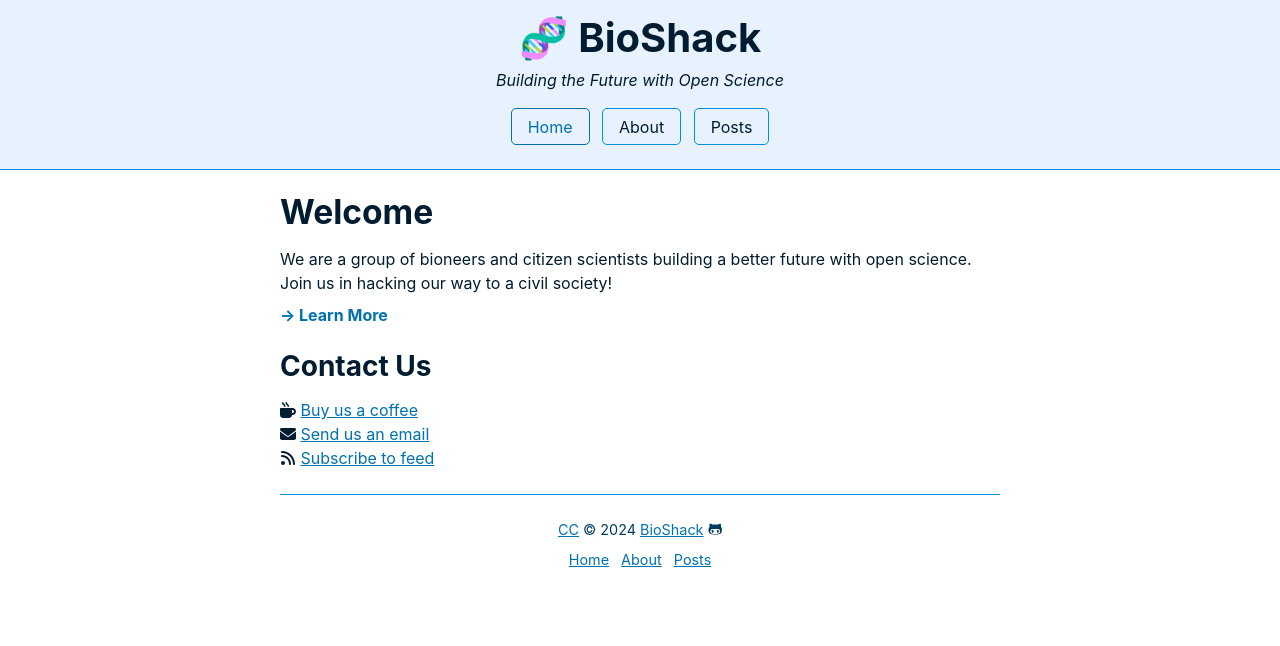
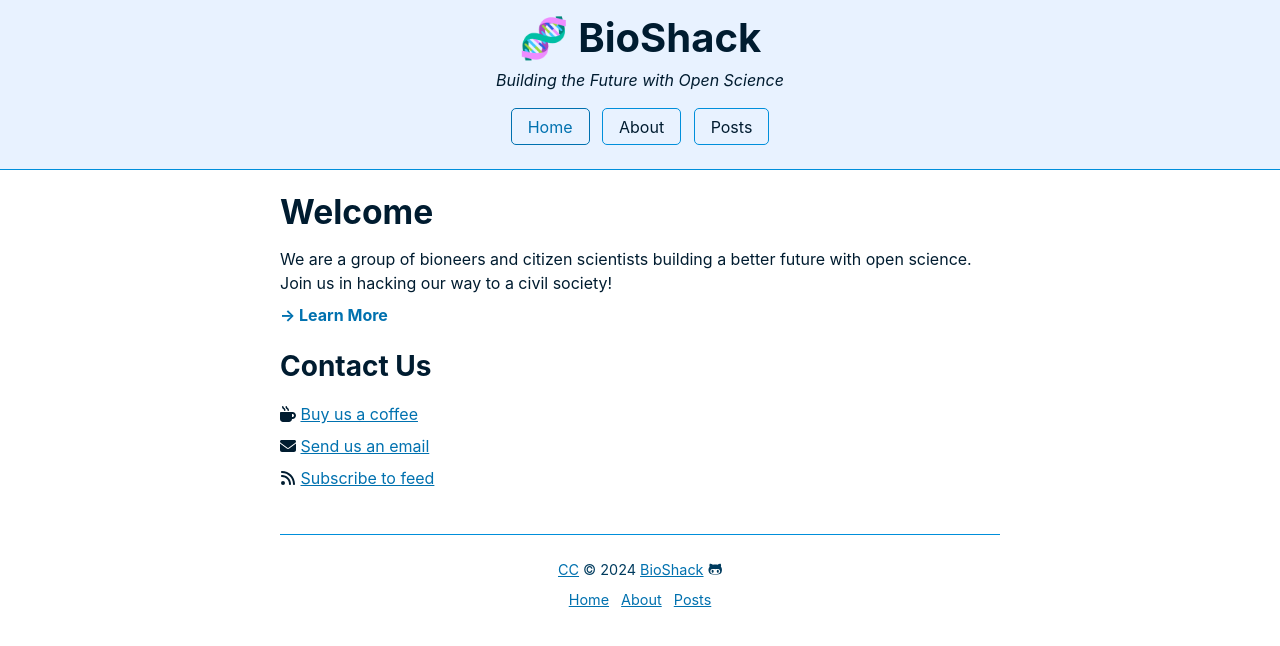
Before and after one commit to megdna/pond, a Jekyll site: the page built from pages/home.md, in a window 1280 px wide. Shown: the top 646 px of the page. Built offline with Jekyll 4.4.1, drawn with Linux system fonts in a browser that asks for light colours.

Commit message:
Update theme

```diff
--- a/pages/home.md
+++ b/pages/home.md
@@ -9,15 +9,17 @@
 
 ### Contact Us
 
-<div>
+<ul style="list-style-type:none; padding-left:0">
+<li>
 <svg class="icon" viewBox="0 0 512 512"><path d="M88 0C74.7 0 64 10.7 64 24c0 38.9 23.4 59.4 39.1 73.1l1.1 1C120.5 112.3 128 119.9 128 136c0 13.3 10.7 24 24 24s24-10.7 24-24c0-38.9-23.4-59.4-39.1-73.1l-1.1-1C119.5 47.7 112 40.1 112 24c0-13.3-10.7-24-24-24zM32 192c-17.7 0-32 14.3-32 32V416c0 53 43 96 96 96H288c53 0 96-43 96-96h16c61.9 0 112-50.1 112-112s-50.1-112-112-112H352 32zm352 64h16c26.5 0 48 21.5 48 48s-21.5 48-48 48H384V256zM224 24c0-13.3-10.7-24-24-24s-24 10.7-24 24c0 38.9 23.4 59.4 39.1 73.1l1.1 1C232.5 112.3 240 119.9 240 136c0 13.3 10.7 24 24 24s24-10.7 24-24c0-38.9-23.4-59.4-39.1-73.1l-1.1-1C231.5 47.7 224 40.1 224 24z"/></svg>
 <a href="https://ko-fi.com/bioshack" target="_blank">Buy us a coffee</a>
-</div>
-<div>
+</li>
+<li>
 <svg class="icon" viewBox="0 0 512 512"><path d="M48 64C21.5 64 0 85.5 0 112c0 15.1 7.1 29.3 19.2 38.4L236.8 313.6c11.4 8.5 27 8.5 38.4 0L492.8 150.4c12.1-9.1 19.2-23.3 19.2-38.4c0-26.5-21.5-48-48-48H48zM0 176V384c0 35.3 28.7 64 64 64H448c35.3 0 64-28.7 64-64V176L294.4 339.2c-22.8 17.1-54 17.1-76.8 0L0 176z"/></svg>
 <a href="mailto:bio@d8a.org" target="_blank">Send us an email</a>
-</div>
-<div>
+</li>
+<li>
 <svg class="icon" viewBox="0 0 448 512"><path d="M0 64C0 46.3 14.3 32 32 32c229.8 0 416 186.2 416 416c0 17.7-14.3 32-32 32s-32-14.3-32-32C384 253.6 226.4 96 32 96C14.3 96 0 81.7 0 64zM0 416a64 64 0 1 1 128 0A64 64 0 1 1 0 416zM32 160c159.1 0 288 128.9 288 288c0 17.7-14.3 32-32 32s-32-14.3-32-32c0-123.7-100.3-224-224-224c-17.7 0-32-14.3-32-32s14.3-32 32-32z"/></svg>
 <a href="{{ site.baseurl }}/feed" target="_blank">Subscribe to feed</a>
-</div>
+</li>
+</ul>
--- a/style.css
+++ b/style.css
@@ -104,6 +104,7 @@
 }
 main > nav a {
   font-weight: bold;
+  margin: 1rem 0 0.5rem;
   text-decoration: none;
 }
 main > nav a:before {
@@ -153,6 +154,9 @@
 }
 h6 {
   font-size: 0.96rem;
+}
+ol, ul {
+  line-height: 2;
 }
 
 a {
```
